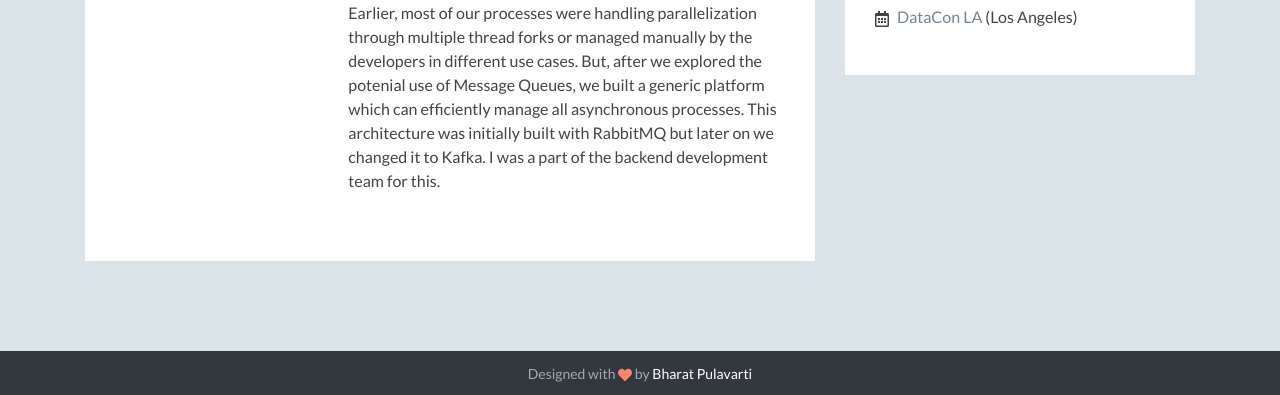
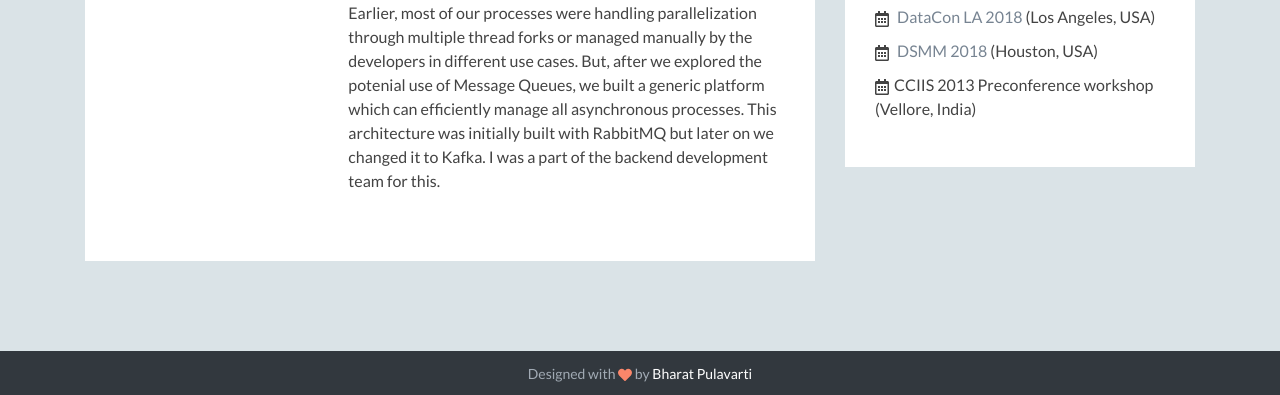
Before and after one commit to Bharat340/Personal-website, a plain HTML site: page index.html in a window 1280 px wide. Shown: the part 3317-3712 px from the top of the page. Drawn offline with nearby package versions, Linux system fonts and the light colour scheme; no server answers; a script that the page names is missing; some icons are missing.

Commit message:
Conference details update
Signed-off-by: Bharat340 <pbharat.pulavarti@gmail.com>

```diff
--- a/index.html
+++ b/index.html
@@ -466,8 +466,9 @@
                         <h2 class="heading">Conferences</h2>
                         <div class="content">
                             <ul class="list-unstyled">
-                                <li><i class="far fa-calendar-alt"></i> <a href="https://www.bigdatadayla.com/" target="_blank">DataCon LA</a> (Los Angeles)</li>
-                                <!-- <li><i class="far fa-calendar-alt"></i> <a href="">Hive</a> (Seattle)</li> -->
+                                <li><i class="far fa-calendar-alt"></i> <a href="https://www.bigdatadayla.com/" target="_blank">DataCon LA 2018</a> (Los Angeles, USA)</li>
+                                <li><i class="far fa-calendar-alt"></i> <a href="https://wiki.umiacs.umd.edu/clip/datascience/index.php/" target="_blank">DSMM 2018</a> (Houston, USA)</li>
+                                <li><i class="far fa-calendar-alt"></i>CCIIS 2013 Preconference workshop (Vellore, India)</li>
                             </ul>
                         </div><!--//content-->
                     </div><!--//section-inner-->
```
